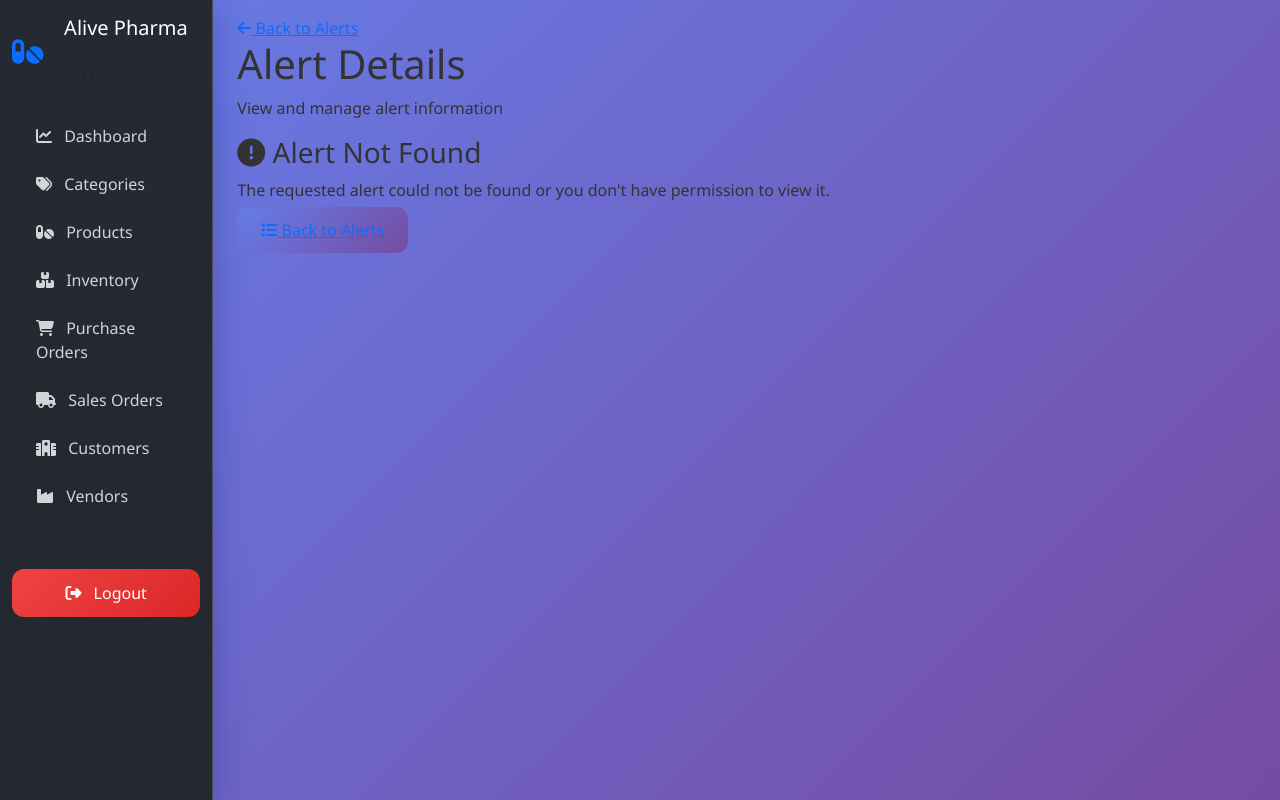
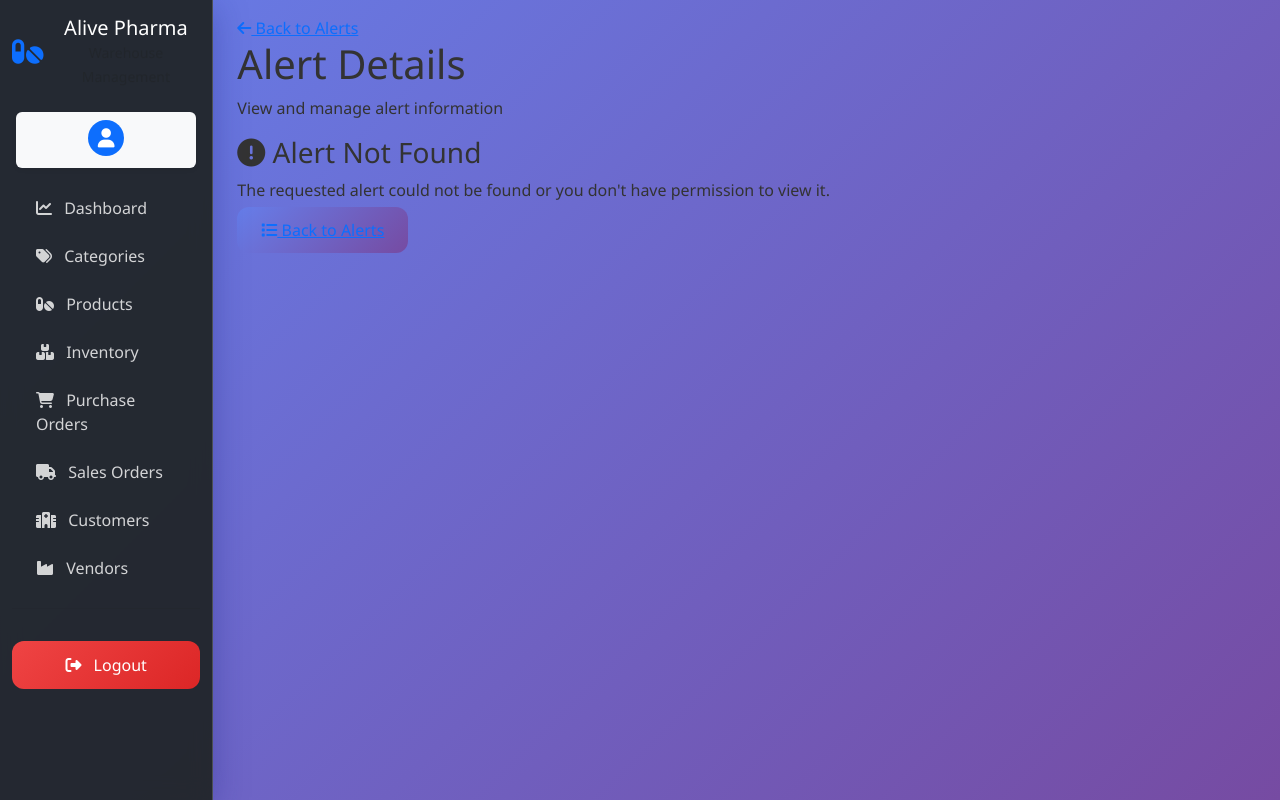
Before and after one commit to Kwakuabu/warehouse_management_system, a FastAPI app: template warehouse_management_system-main/backend/app/templates/alerts/detail.html in a window 1280 px wide. Run offline with FastAPI, Linux system fonts and the light colour scheme; the template is opened without the code that fills it, so the values that code supplies are empty.

Commit message:
UI: Reduce size of user profile card in sidebar for a more compact look

```diff
--- a/warehouse_management_system-main/backend/app/templates/base.html
+++ b/warehouse_management_system-main/backend/app/templates/base.html
@@ -27,6 +27,19 @@
                             <div>
                                 <h5 class="text-white mb-0">Alive Pharma</h5>
                                 <small class="text-muted">Warehouse Management</small>
+                            </div>
+                        </div>
+                    </div>
+
+                    <!-- User Profile Card -->
+                    <div class="user-profile-card mb-3 p-2 text-center bg-light rounded shadow-sm" style="max-width: 180px; margin-left: auto; margin-right: auto;">
+                        <div class="d-flex flex-column align-items-center">
+                            <div class="profile-avatar bg-primary text-white rounded-circle mb-1 d-flex align-items-center justify-content-center" style="width:36px; height:36px; font-size:1.2rem;">
+                                <i class="fas fa-user"></i>
+                            </div>
+                            <div>
+                                <div class="fw-bold text-dark" style="font-size:1rem;">{{ current_user.full_name or current_user.username }}</div>
+                                <div class="text-uppercase text-secondary small" style="letter-spacing:1px; font-size:0.7rem;">{{ current_user.role|upper }}</div>
                             </div>
                         </div>
                     </div>
```
